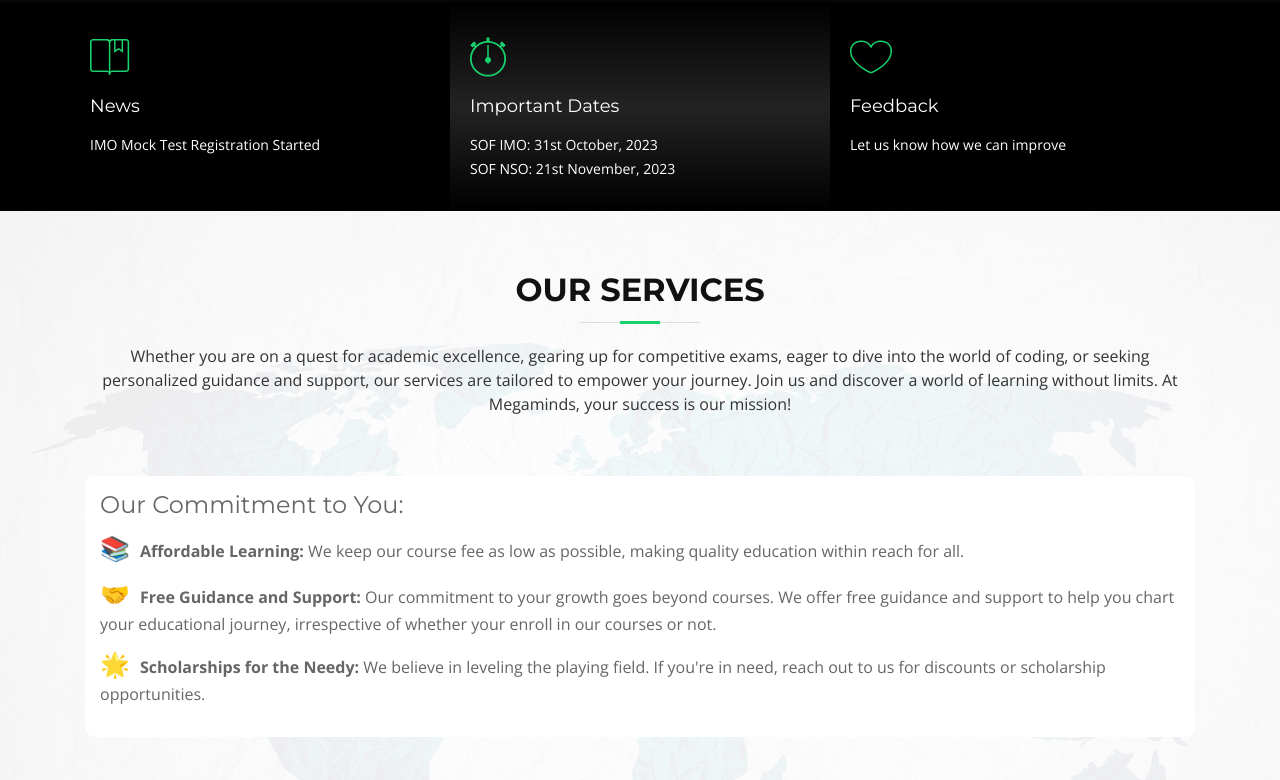
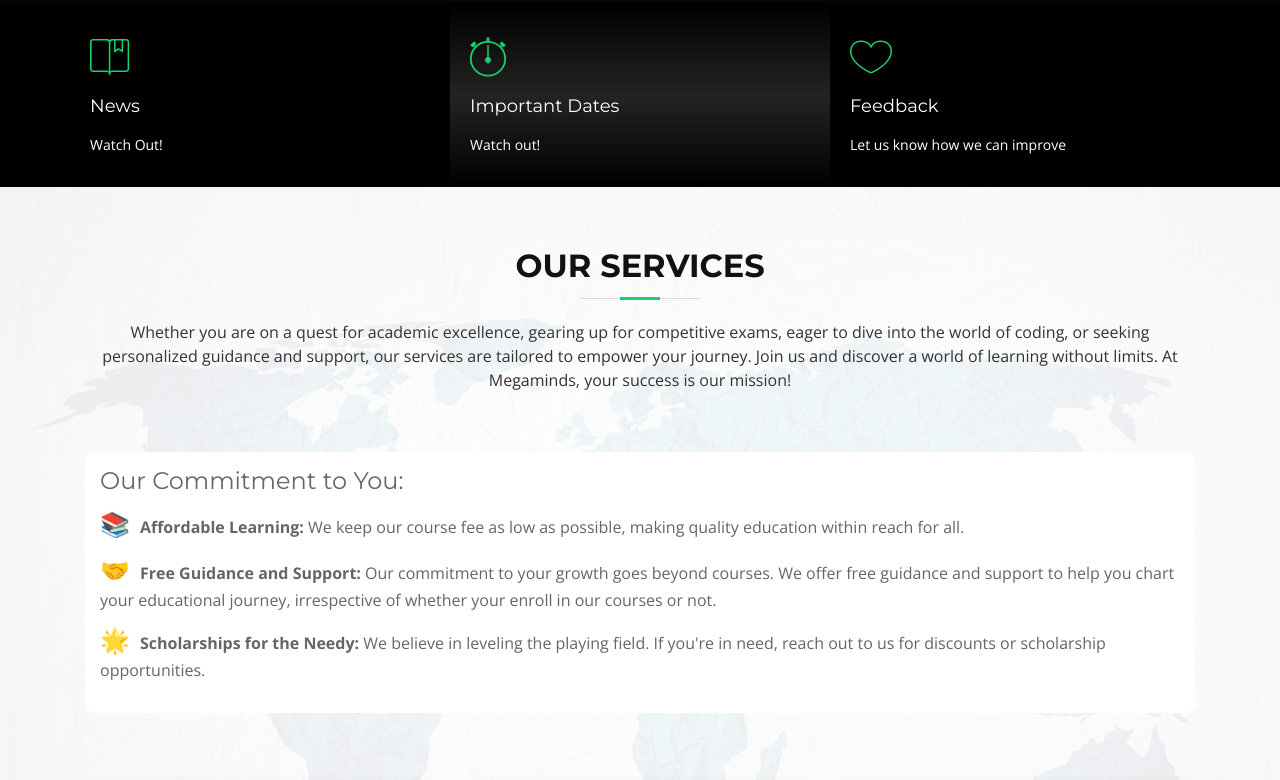
Before and after one commit to megaxminds/courses, a plain HTML site: page index.html in a window 1280 px wide. Shown: the part 797-1577 px from the top of the page. Drawn offline with nearby package versions, Linux system fonts and the light colour scheme; files whose address does not match are found by name.

Commit message:
Update index.html

```diff
--- a/index.html
+++ b/index.html
@@ -169,14 +169,14 @@
           <div class="col-lg-4 box">
             <i class="ion-ios-bookmarks-outline"></i>
             <h4 class="title"><a href="">News</a></h4>
-            <p class="description">IMO Mock Test Registration Started</p>
+            <p class="description">Watch Out!</p>
           </div>
 
           <div class="col-lg-4 box box-bg">
             <i class="ion-ios-stopwatch-outline"></i>
             <h4 class="title"><a href="">Important Dates</a></h4>
-            <p class="description">SOF IMO: 31st October, 2023</p>
-            <p class="description">SOF NSO: 21st November, 2023</p>
+            <p class="description">Watch out!</p>
+            <p class="description"></p>
           </div>
 
           <div class="col-lg-4 box">
@@ -595,7 +595,7 @@
             <div class="contact-address">
               <i class="ion-ios-location-outline"></i>
               <h3>Address</h3>
-              <address>Siliguri, West Bengal, India</address>
+              <address>West Bengal, India</address>
             </div>
           </div>
 
```
